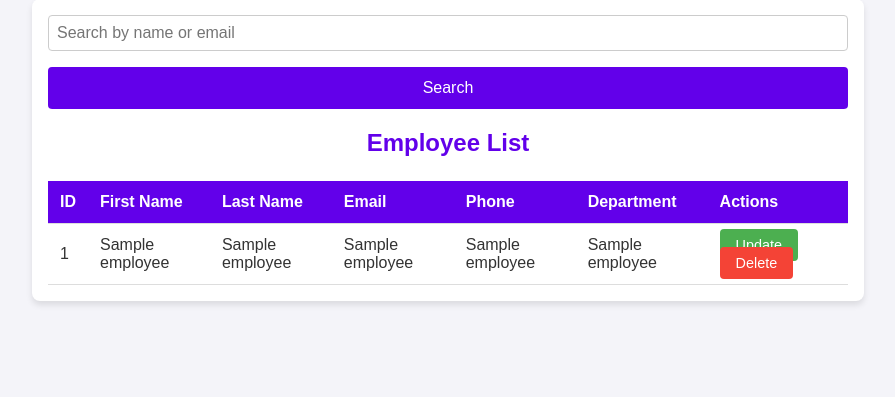
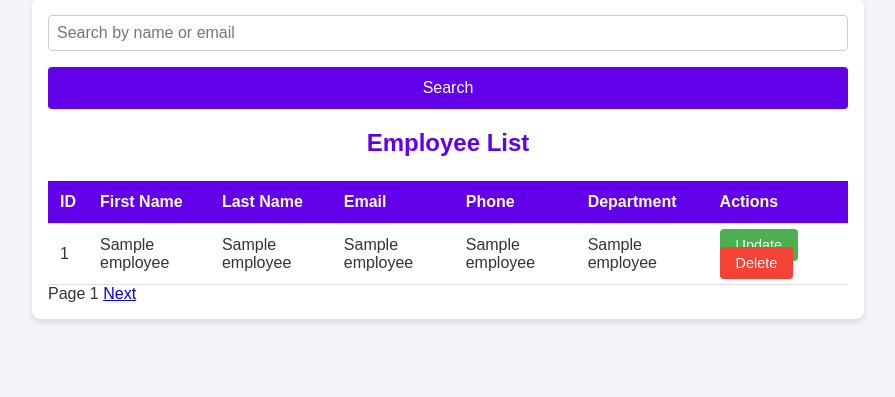
Before and after one commit to AdamDono/crud, a Flask app: page /view in a window 1280 px wide. Shown: the part 147-544 px from the top of the page, without its empty margins (192-1087 px from the left). Run offline with Flask 3, Linux system fonts and the light colour scheme; a database or web service that is not in the repository returns one stand-in record (values such as "Sample title"); some libraries are stand-ins or nearby versions.

Commit message:
partily added pagination feature

```diff
--- a/app.py
+++ b/app.py
@@ -35,16 +35,19 @@
 @app.route('/view')
 def view_employees():
     search_query = request.args.get('search', '')
+    page = request.args.get('page', 1, type=int)
+    per_page = 10  # Number of employees per page
+    offset = (page - 1) * per_page
     conn = get_db_connection()
     cur = conn.cursor()
     cur.execute(
         'SELECT * FROM employees WHERE first_name ILIKE %s OR last_name ILIKE %s OR email ILIKE %s',
-        (f'%{search_query}%', f'%{search_query}%', f'%{search_query}%')
+        (f'%{search_query}%', f'%{search_query}%', f'%{search_query}%',)
     )
     employees = cur.fetchall()
     cur.close()
     conn.close()
-    return render_template('view_employees.html', employees=employees)
+    return render_template('view_employees.html', employees=employees , page=page)
 # Delete Employee Route
 @app.route('/delete/<int:id>')
 def delete_employee(id):
--- a/templates/view_employees.html
+++ b/templates/view_employees.html
@@ -36,4 +36,13 @@
         {% endfor %}
     </tbody>
 </table>
+
+
+<div class="pagination">
+    {% if page > 1 %}
+        <a href="{{ url_for('view_employees', page=page-1) }}">Previous</a>
+    {% endif %}
+    <span>Page {{ page }}</span>
+    <a href="{{ url_for('view_employees', page=page+1) }}">Next</a>
+</div>
 {% endblock %}
```
